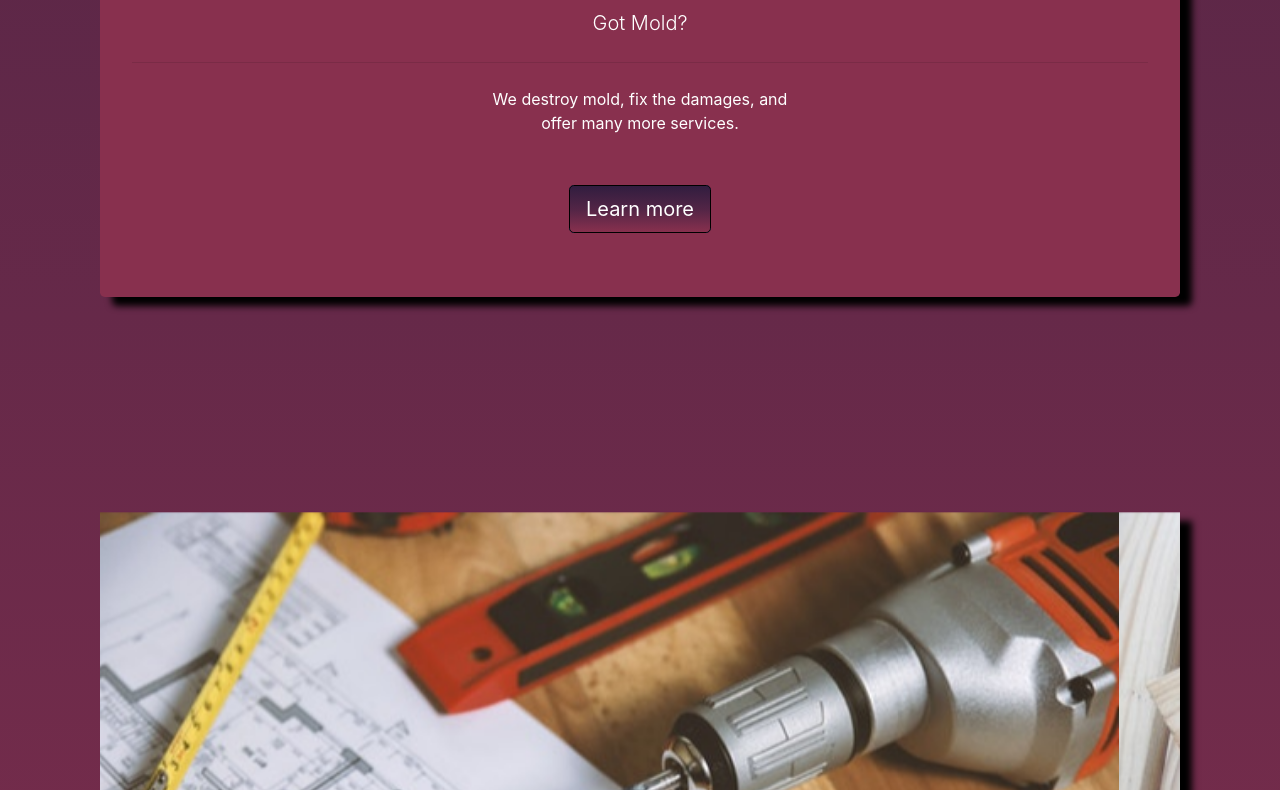
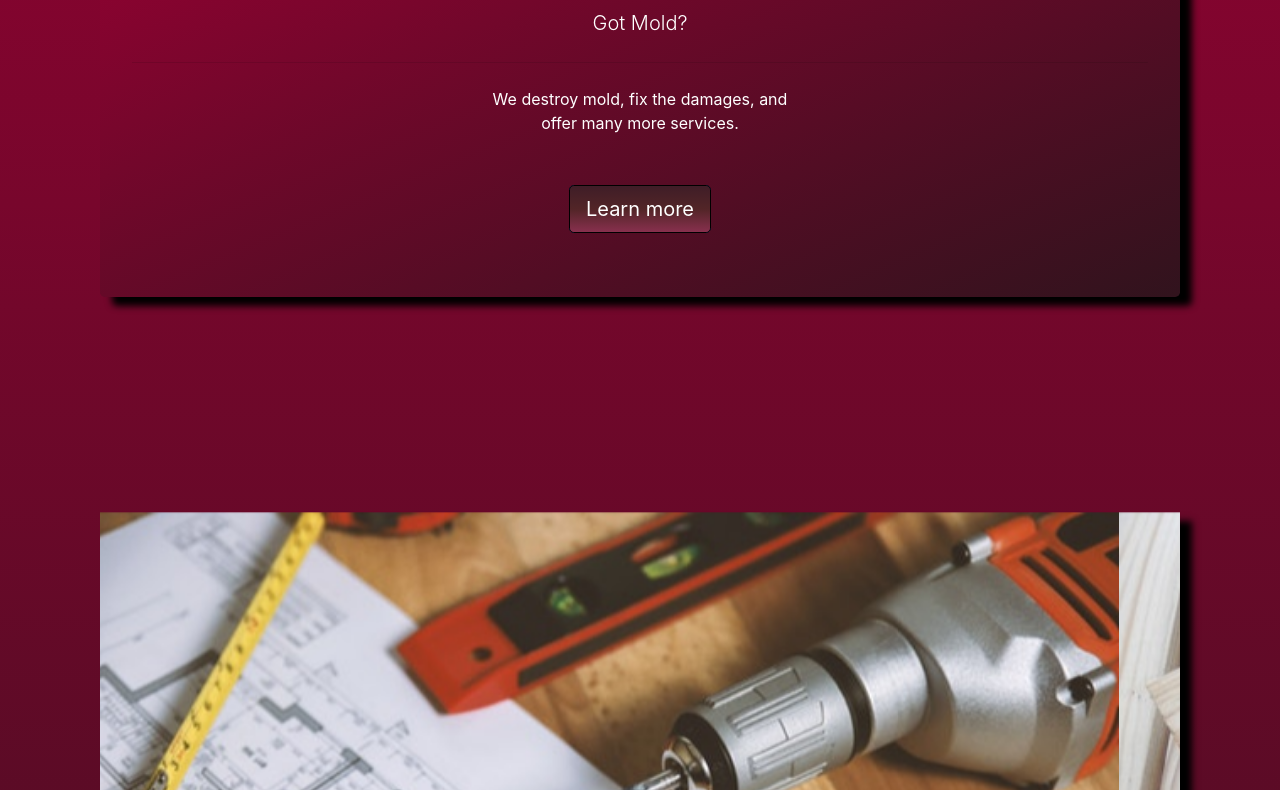
Before and after one commit to jgarcia4444/restorationWebsite, a plain HTML site: page index.html in a window 1280 px wide. Shown: the part 482-1272 px from the top of the page. Drawn offline with nearby package versions, Linux system fonts and the light colour scheme.

Commit message:
Colors fixed to more of a burgundy dark red color

```diff
--- a/main.css
+++ b/main.css
@@ -1,7 +1,7 @@
 /* Element Selectors */
 body {
     margin-bottom: 7%;
-    background-image: linear-gradient(#522546, #88304e);
+    background-image: linear-gradient( #990033, #31131d);
 }
 a {
     color: white;
@@ -35,21 +35,21 @@ a {
 
 /* Class Selectors */
 .jumbotron {
-    background-color: #88304e;
+    background-image: linear-gradient(to bottom right, #990033, #31131d);
     box-shadow: 12px 9px 7px black;
 
 }
 
 .btn-lg {
     margin-top: 5%;
-    background-image: linear-gradient(to bottom, #311d3f, #522546, #88304e);
+    background-image: linear-gradient(to bottom, #3f1d27, #522527, #88304e);
     border: 1px solid black;
 }
 
 .card {
     border: 2px solid black;
     box-shadow: 7px 5px 3px black;
-    background-image: linear-gradient(to bottom right, #522546, #88304e);
+    background-image: linear-gradient(to bottom right, #990033, #31131d);
 }
 
 /* lightest to darkest
```
